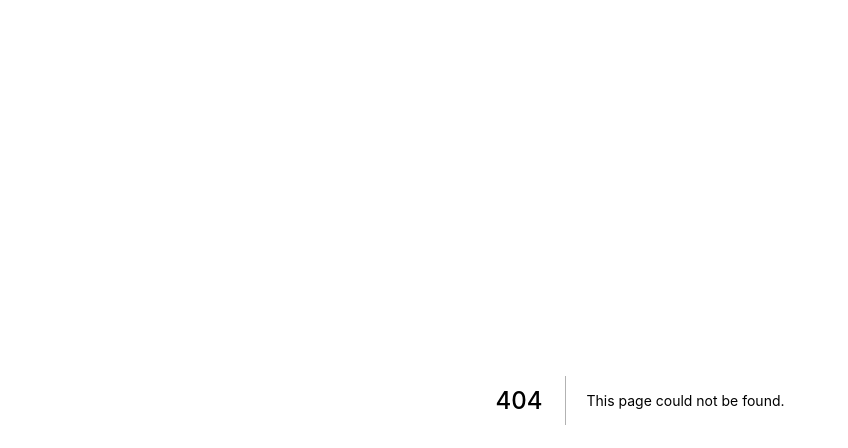
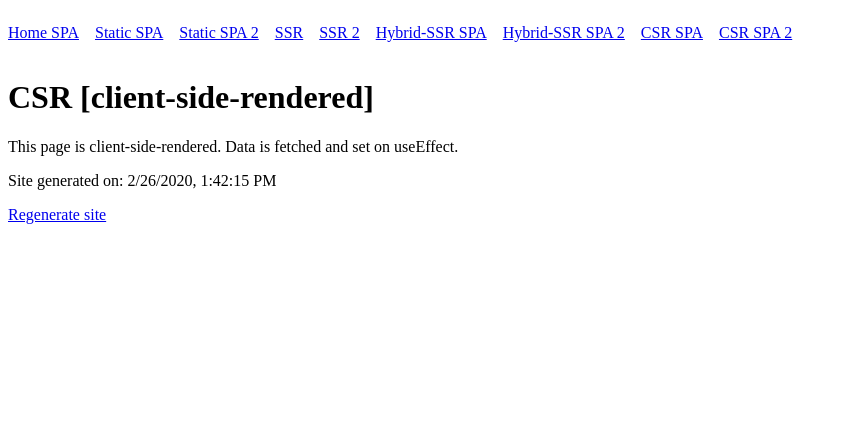
Before and after one commit to Guelguin/next-render, a Next.js app: page /csr/client-side-rendered in a window 1280 px wide. Before the commit this address had no page. Shown: the top 448 px of the page, without its empty margins (0-848 px from the left). Built offline with nearby package versions, Linux system fonts and the light colour scheme.

Commit message:
Implemented each page

```diff
--- /dev/null
+++ b/pages/csr/[slug].tsx
@@ -0,0 +1,33 @@
+import React, { useState, useEffect } from "react";
+import { Menu } from "../../src/components/Menu";
+import { Regenerate } from "../../src/components/Regenerate";
+import { useRouter } from "next/router";
+
+function Index() {
+    const router = useRouter();
+    const [testData, setTestData] = useState(null);
+
+    useEffect(() => {
+        console.log(router);
+        fetch(`//${window.location.host}/api/test`)
+            .then((res) => res.json())
+            .then((json) => {
+                const parts = router.asPath.split("/");
+                const slug = parts[parts.length - 1];
+                setTestData({ ...json, name: slug });
+            });
+    }, [router]);
+
+    return (
+        <>
+            <Menu />
+            <h1>CSR [{testData?.name}]</h1>
+            <p>
+                This page is client-side-rendered. Data is fetched and set on
+                useEffect.
+            </p>
+            <Regenerate date={testData?.date} />
+        </>
+    );
+}
+export default Index;
--- a/pages/spa/[slug].tsx
+++ b/pages/hybrid/[slug].tsx
@@ -7,7 +7,7 @@ function Index(props: any) {
     return (
         <>
             <Menu />
-            <h1>Test {props?.name}</h1>
+            <h1>Hybrid-SSR [{props?.name}]</h1>
             <p>
                 Hybrid SSR works as follows. If you land on the URL directly
                 then you'll get a SSR page. When you navigate to this page using
--- a/pages/index.tsx
+++ b/pages/index.tsx
@@ -7,7 +7,7 @@ function Index(props: any) {
     return (
         <>
             <Menu />
-            <h1>Test {props?.name}</h1>
+            <h1>Home</h1>
             {props?.date && <p>Site generated on: {props?.date}</p>}
             <div>
                 <a
--- a/src/components/Menu.tsx
+++ b/src/components/Menu.tsx
@@ -20,11 +20,17 @@ function Menu() {
             <Link href="/ssr/[slug]" as="/ssr/server-side-rendered2">
                 <a>SSR 2</a>
             </Link>
-            <Link href="/spa/[slug]" as="/spa/hybrid-ssr">
+            <Link href="/hybrid/[slug]" as="/hybrid/hybrid-ssr">
                 <a>Hybrid-SSR SPA</a>
             </Link>
-            <Link href="/spa/[slug]" as="/spa/hybrid-ssr2">
+            <Link href="/hybrid/[slug]" as="/hybrid/hybrid-ssr2">
                 <a>Hybrid-SSR SPA 2</a>
+            </Link>
+            <Link href="/csr/[slug]" as="/csr/client-side-rendered">
+                <a>CSR SPA</a>
+            </Link>
+            <Link href="/csr/[slug]" as="/csr/client-side-rendered2">
+                <a>CSR SPA 2</a>
             </Link>
         </nav>
     );
--- /dev/null
+++ b/src/components/Regenerate.tsx
@@ -0,0 +1,23 @@
+import React from "react";
+interface Props {
+    date?: string;
+}
+
+function Regenerate(props: Props) {
+    return (
+        <>
+            {props?.date && <p>Site generated on: {props?.date}</p>}
+            <div>
+                <a
+                    href="https://api.zeit.co/v1/integrations/deploy/QmNYzrk6Y9P1qL6PWVTnp9fForR7FuZp8JTfFyZ71CnVVS/Z7ZOSYG4EM"
+                    target="_blank"
+                    rel="noopener noreferrer"
+                >
+                    Regenerate site
+                </a>
+            </div>
+        </>
+    );
+}
+
+export { Regenerate };
```
Also changed, not shown: pages/ssg/[slug].tsx (+17 -1 lines), pages/ssr/[slug].tsx (+18 -1 lines).
